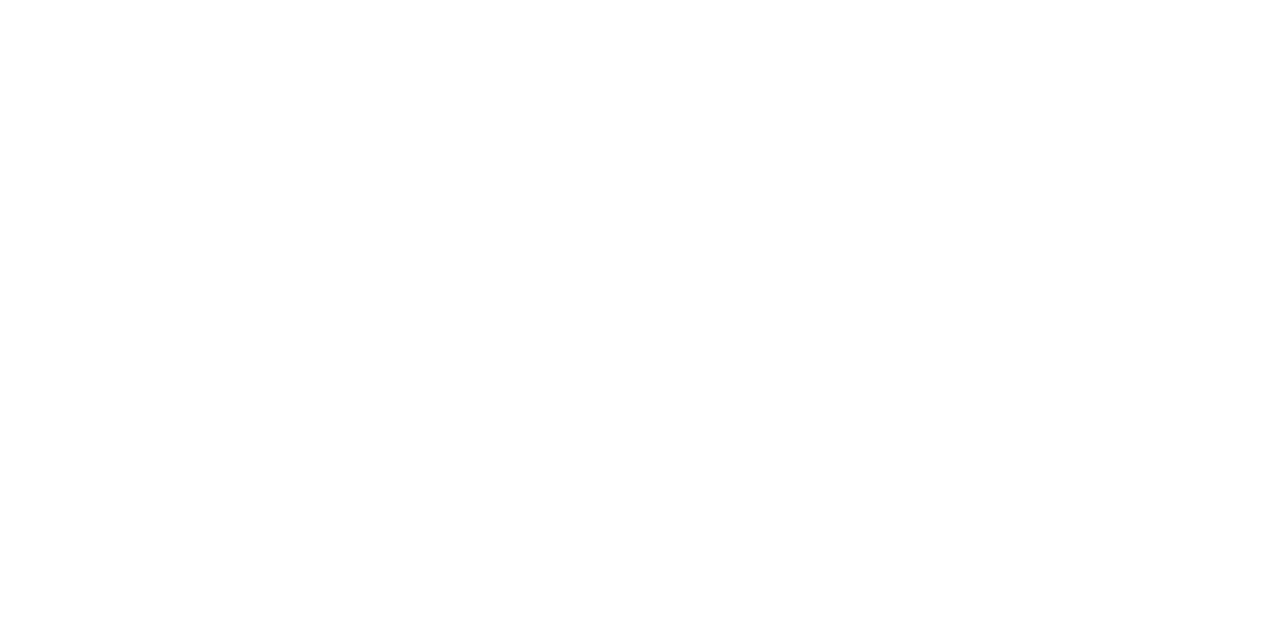
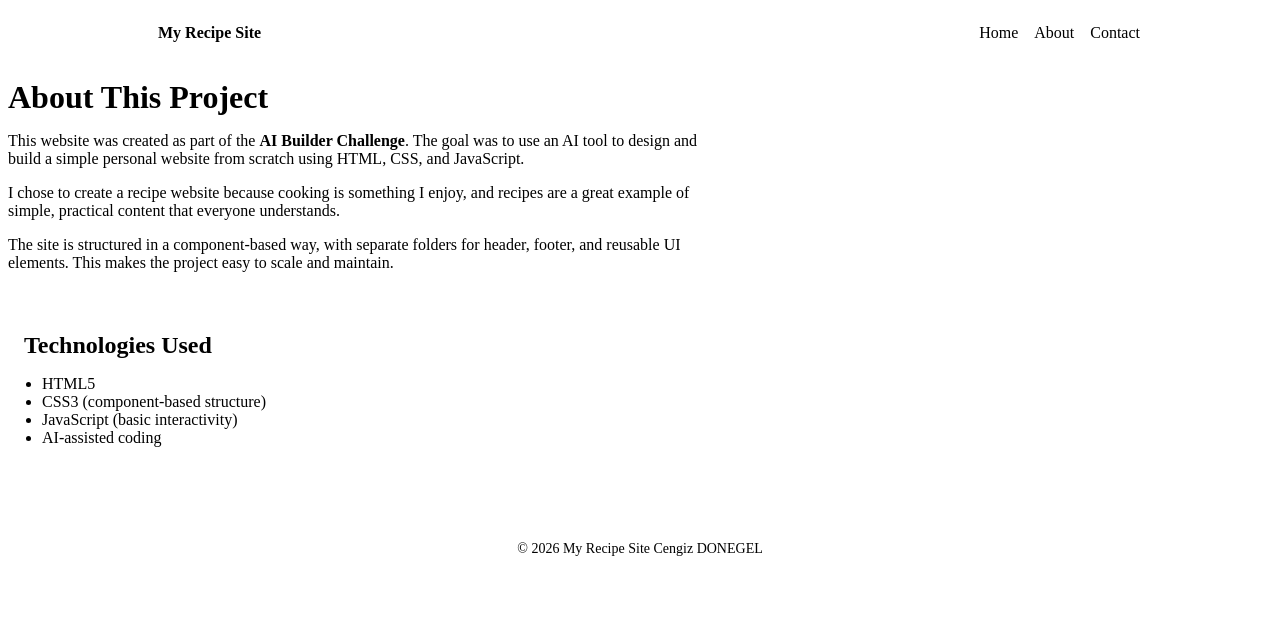
Before and after one commit to cengizdonegel-lang/recipe-site, a plain HTML site: page pages/about/index.html in a window 1280 px wide. Drawn offline with Linux system fonts and the light colour scheme.

Commit message:
dizayn website

```diff
--- a/components/footer/footer.css
+++ b/components/footer/footer.css
@@ -0,0 +1,8 @@
+.site-footer {
+  max-width: 1000px;
+  margin: 32px auto;
+  padding: 16px;
+  text-align: center;
+  font-size: 14px;
+  color: var(--muted);
+}
--- a/index.html
+++ b/index.html
@@ -25,6 +25,9 @@
       <a href="pages/contact/index.html">Contact</a>
     </nav>
   </header>
+<script src="components/card/card.js"></script>
+
+<include src="components/header/header.html">
 
   <main class="container">
     <section class="card">
--- a/pages/about/about.css
+++ b/pages/about/about.css
@@ -0,0 +1,24 @@
+.about h1 {
+  margin-bottom: 16px;
+}
+
+.about p {
+  margin-bottom: 12px;
+  max-width: 700px;
+}
+
+.about-box {
+  margin-top: 24px;
+  padding: 16px;
+  border: 1px solid var(--border);
+  border-radius: 12px;
+  background: rgba(255,255,255,0.03);
+}
+
+.about-box h2 {
+  margin-bottom: 8px;
+}
+
+.about-box ul {
+  padding-left: 18px;
+}
--- a/pages/about/index.html
+++ b/pages/about/index.html
@@ -0,0 +1,73 @@
+<!DOCTYPE html>
+<html lang="en">
+<head>
+  <meta charset="UTF-8">
+  <title>About | My Recipe Site</title>
+  <meta name="viewport" content="width=device-width, initial-scale=1">
+
+  <!-- Global styles -->
+  <link rel="stylesheet" href="../../styles/base.css">
+
+  <!-- Components -->
+  <link rel="stylesheet" href="../../components/header/header.css">
+  <link rel="stylesheet" href="../../components/footer/footer.css">
+
+  <!-- Page specific -->
+  <link rel="stylesheet" href="about.css">
+</head>
+
+<body>
+
+  <!-- HEADER (components/header/header.html) -->
+  <header class="site-header">
+    <div class="brand">
+      <span class="dot"></span>
+      <span>My Recipe Site</span>
+    </div>
+
+    <nav class="nav">
+      <a href="../../index.html">Home</a>
+      <a href="index.html">About</a>
+      <a href="../contact/index.html">Contact</a>
+    </nav>
+  </header>
+
+  <!-- MAIN -->
+  <main class="container about">
+    <h1>About This Project</h1>
+
+    <p>
+      This website was created as part of the <strong>AI Builder Challenge</strong>.
+      The goal was to use an AI tool to design and build a simple personal website
+      from scratch using HTML, CSS, and JavaScript.
+    </p>
+
+    <p>
+      I chose to create a recipe website because cooking is something I enjoy,
+      and recipes are a great example of simple, practical content that everyone understands.
+    </p>
+
+    <p>
+      The site is structured in a component-based way, with separate folders for
+      header, footer, and reusable UI elements. This makes the project easy to scale
+      and maintain.
+    </p>
+
+    <section class="about-box">
+      <h2>Technologies Used</h2>
+      <ul>
+        <li>HTML5</li>
+        <li>CSS3 (component-based structure)</li>
+        <li>JavaScript (basic interactivity)</li>
+        <li>AI-assisted coding</li>
+      </ul>
+    </section>
+  </main>
+
+  <!-- FOOTER (components/footer/footer.html) -->
+  <footer class="site-footer">
+    <p>© 2026 My Recipe Site Cengiz DONEGEL</p>
+  </footer>
+
+</body>
+</html>
--- /dev/null
+++ b/styles/base.css
@@ -0,0 +1,30 @@
+.site-header {
+  max-width: 1000px;
+  margin: auto;
+  padding: 16px;
+  display: flex;
+  justify-content: space-between;
+  align-items: center;
+}
+
+.brand {
+  display: flex;
+  align-items: center;
+  gap: 8px;
+  font-weight: bold;
+}
+
+.dot {
+  width: 10px;
+  height: 10px;
+  border-radius: 50%;
+  background: var(--accent);
+}
+
+.pill {
+  padding: 6px 12px;
+  border-radius: 999px;
+  border: 1px solid var(--border);
+  font-size: 14px;
+  color: var(--muted);
+}
```
Also changed, not shown: components/card/card.css (+47 -0 lines), components/footer/footer.html (+3 -0 lines), components/header/header.html (+3 -4 lines), pages/contact/contact.css (+38 -0 lines), pages/contact/index.html (+73 -0 lines).
